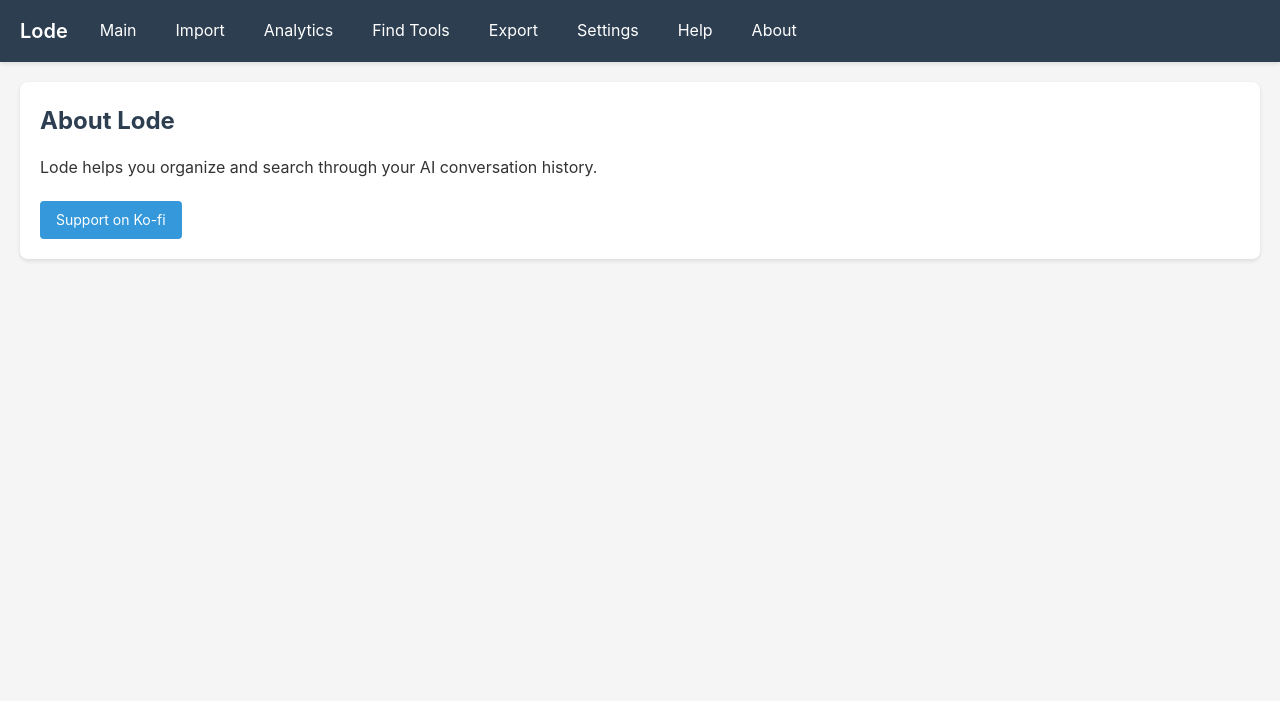
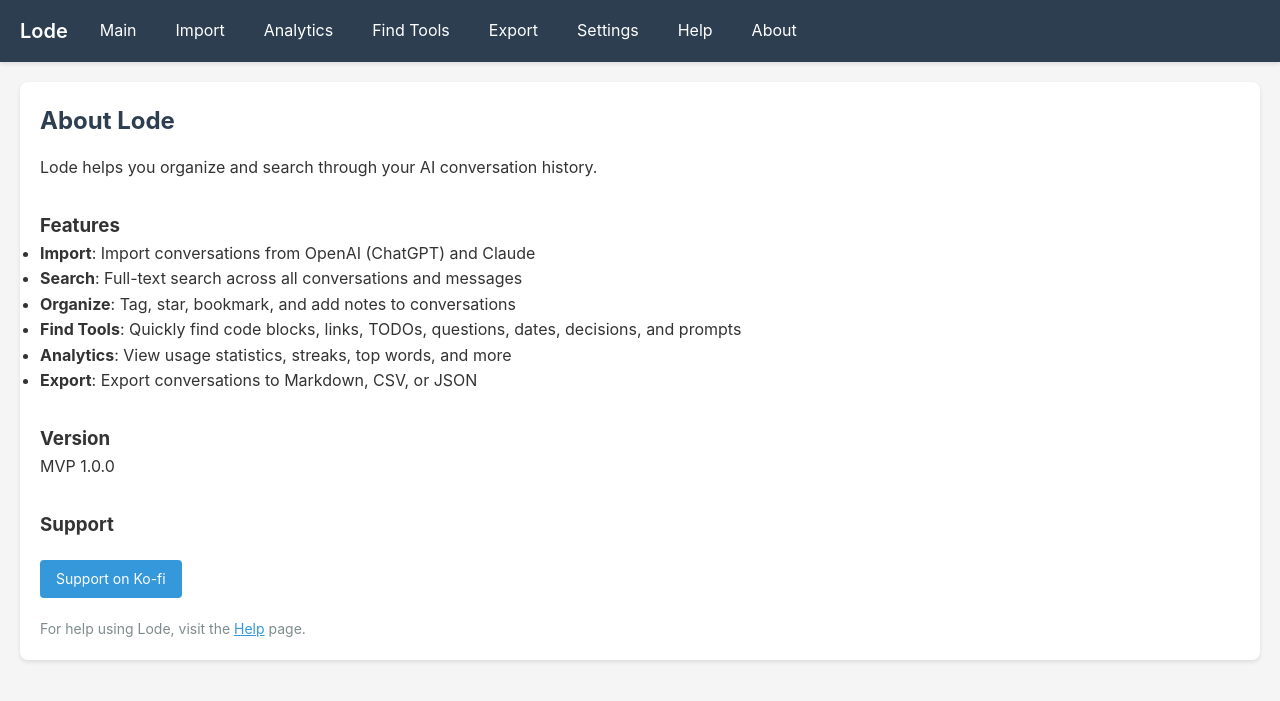
Before and after one commit to fox4snce/lode, a FastAPI app: page /about in a window 1280 px wide. Shown: the top 701 px of the page. Run offline with FastAPI, Linux system fonts and the light colour scheme; some libraries are stand-ins or nearby versions.

Commit message:
Fix About page content and analytics word count - Added feature list and version info to About page - Fixed usage_over_time to calculate word_count from message content - Word count now displays correctly in Analytics Usage tab

```diff
--- a/templates/about.html
+++ b/templates/about.html
@@ -21,11 +21,30 @@
     <div class="card">
         <h2>About Lode</h2>
         <p>Lode helps you organize and search through your AI conversation history.</p>
+
+        <h3 style="margin-top: 30px;">Features</h3>
+        <ul>
+            <li><strong>Import</strong>: Import conversations from OpenAI (ChatGPT) and Claude</li>
+            <li><strong>Search</strong>: Full-text search across all conversations and messages</li>
+            <li><strong>Organize</strong>: Tag, star, bookmark, and add notes to conversations</li>
+            <li><strong>Find Tools</strong>: Quickly find code blocks, links, TODOs, questions, dates, decisions, and prompts</li>
+            <li><strong>Analytics</strong>: View usage statistics, streaks, top words, and more</li>
+            <li><strong>Export</strong>: Export conversations to Markdown, CSV, or JSON</li>
+        </ul>
+
+        <h3 style="margin-top: 30px;">Version</h3>
+        <p>MVP 1.0.0</p>
+
+        <h3 style="margin-top: 30px;">Support</h3>
         <p style="margin-top: 20px;">
             <a href="https://ko-fi.com/recursiverealms" target="_blank" class="btn btn-primary">
                 Support on Ko-fi
             </a>
         </p>
+
+        <p style="margin-top: 20px; color: #7f8c8d; font-size: 14px;">
+            For help using Lode, visit the <a href="/help" style="color: #3498db;">Help</a> page.
+        </p>
     </div>
 </div>
 {% endblock %}
```
Also changed, not shown: analytics.py (+11 -5 lines).
